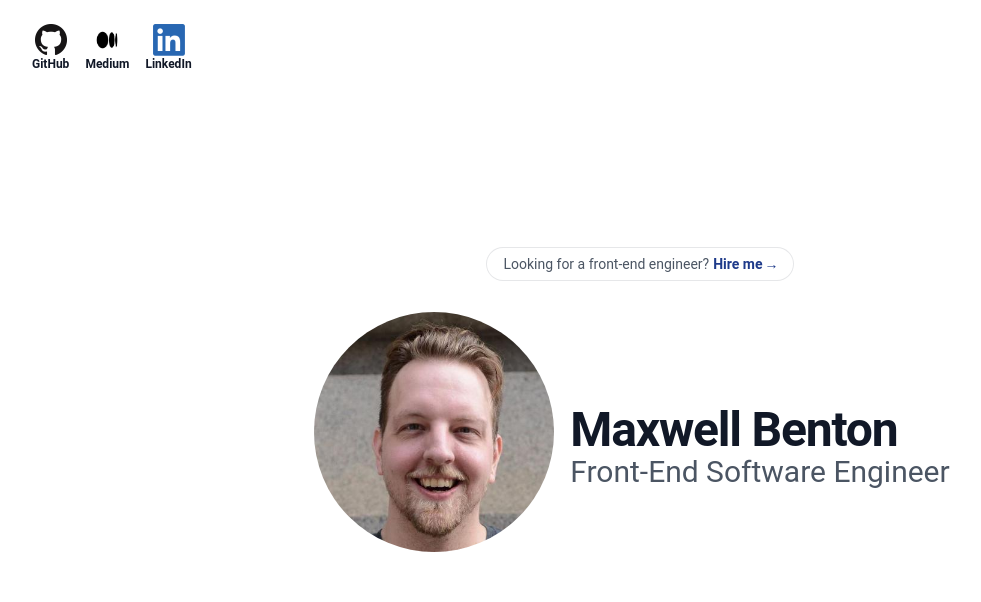
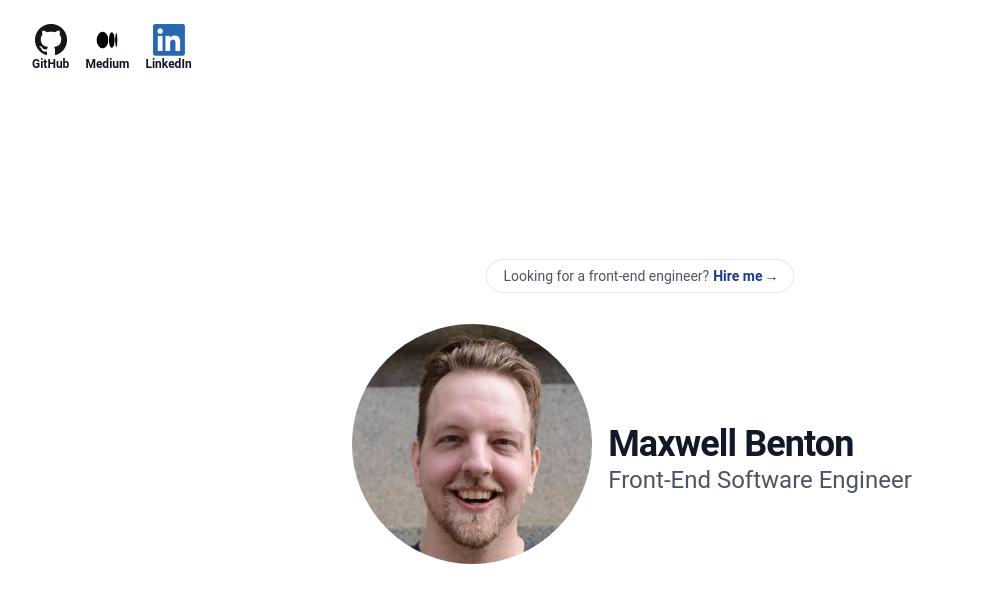
Before and after one commit to maxwellbenton/maxwellbenton.github.io, a React (Vite) app: page / in a window 1280 px wide. Shown: the top 602 px of the page, without its empty margins (0-981 px from the left). Built offline with nearby package versions, Linux system fonts and the light colour scheme.

Commit message:
feat(project): cleanup, styling, cname script

```diff
--- a/package.json
+++ b/package.json
@@ -7,6 +7,7 @@
     "dev": "vite",
     "start": "vite",
     "build": "tsc && vite build",
+    "postbuild": "cd dist && echo 'www.maxwellbenton.com' > CNAME",
     "lint": "eslint . --ext ts,tsx --report-unused-disable-directives --max-warnings 0",
     "preview": "vite preview",
     "predeploy": "npm run build",
--- a/src/App.tsx
+++ b/src/App.tsx
@@ -3,9 +3,9 @@ import { Outlet } from "react-router-dom";
 
 function App() {
   return (
-    <div className={`static bg-white h-screen w-screen`}>
+    <div className={`static bg-white h-screen w-screen flex flex-col overflow-y-auto`}>
+      <Header />
       <Outlet />
-      <Header />
     </div>
   );
 }
--- a/src/components/Header/index.tsx
+++ b/src/components/Header/index.tsx
@@ -5,7 +5,7 @@ import mediumLogo from "../../assets/medium.png";
 function Header() {
   return (
     <header
-      className={`header overflow-hidden absolute inset-x-0 -top-0 z-50`}
+      className={`header flex-none inset-x-0 z-50`}
     >
       <nav
         className="flex justify-between p-6"
--- a/src/pages/Splash/index.tsx
+++ b/src/pages/Splash/index.tsx
@@ -5,13 +5,9 @@ import { ME, TITLE } from "../../constants";
 
 function Splash() {
   return (
-    <div className={`splash bg-white position-absolute top-0 bg-[url(${farmFade})]`}>
-      <div className="isolate px-6 pt-14 lg:px-8 flex justify-center overflow-hidden">
-        <div
-          className="absolute inset-x-0 -z-10 transform-gpu overflow-hidden blur-3xl"
-          aria-hidden="true"
-        ></div>
-        <div className="mx-auto max-w-2xl py-32 sm:py-28 lg:py-48">
+    <div className={`splash grow w-screen mbg-white position-absolute top-0 bg-[url(${farmFade})]`}>
+      <div className="px-6 lg:px-6 pb-10 flex justify-center items-center h-full">
+        <div className="mx-auto max-w-2xl ">
           <div className="mb-8 flex justify-center">
             <div
               className={`relative rounded-full px-3 py-1 text-sm leading-6 text-gray-600 ring-1 ring-gray-900/10 hover:ring-gray-900/20 flex flex-col items-center lg:flex-row`}
@@ -41,17 +37,13 @@ function Splash() {
               alt="Brand Logo"
             />
             <div className="mx-4 flex flex-col text-left text-center lg:text-left">
-              <h1 className={`text-5xl font-bold tracking-tight text-gray-900`}>
+              <h1 className={`text-4xl font-bold tracking-tight text-gray-900`}>
                 {ME}
               </h1>
-              <p className={`text-3xl text-gray-600 `}>{TITLE}</p>
+              <p className={`text-2xl text-gray-600 `}>{TITLE}</p>
             </div>
           </div>
         </div>
-        <div
-          className="absolute inset-x-0 top-[calc(100%-13rem)] -z-10 transform-gpu overflow-hidden blur-3xl sm:top-[calc(100%-30rem)]"
-          aria-hidden="true"
-        ></div>
       </div>
     </div>
   );
--- a/vite.config.ts
+++ b/vite.config.ts
@@ -1,8 +1,16 @@
 import { defineConfig } from 'vite'
 import react from '@vitejs/plugin-react-swc'
+import * as childProcess from 'child_process';
+
+const commit = childProcess
+    .execSync('git rev-parse --short HEAD')
+    .toString();
 
 // https://vitejs.dev/config/
 export default defineConfig({
+  define: {
+    __COMMIT__: JSON.stringify(commit),
+  },
   base: "/",
   plugins: [react()],
   server:{
```
